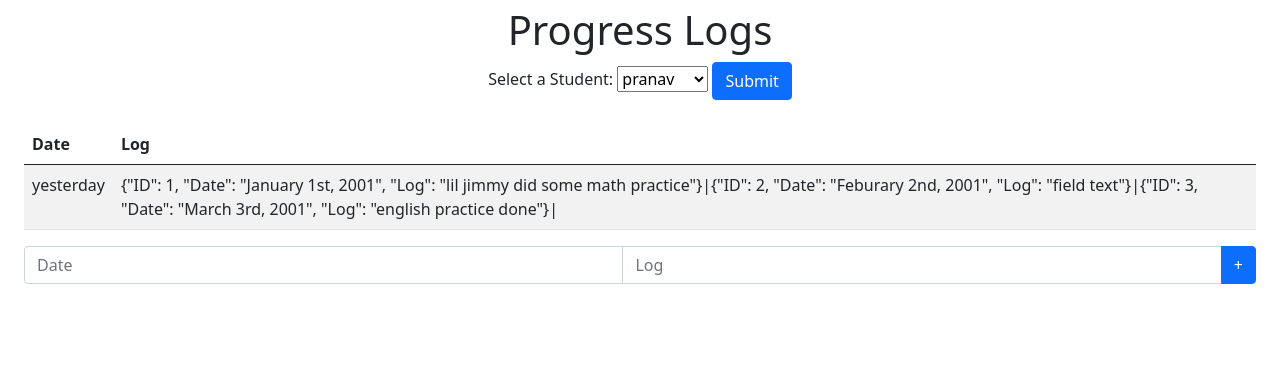
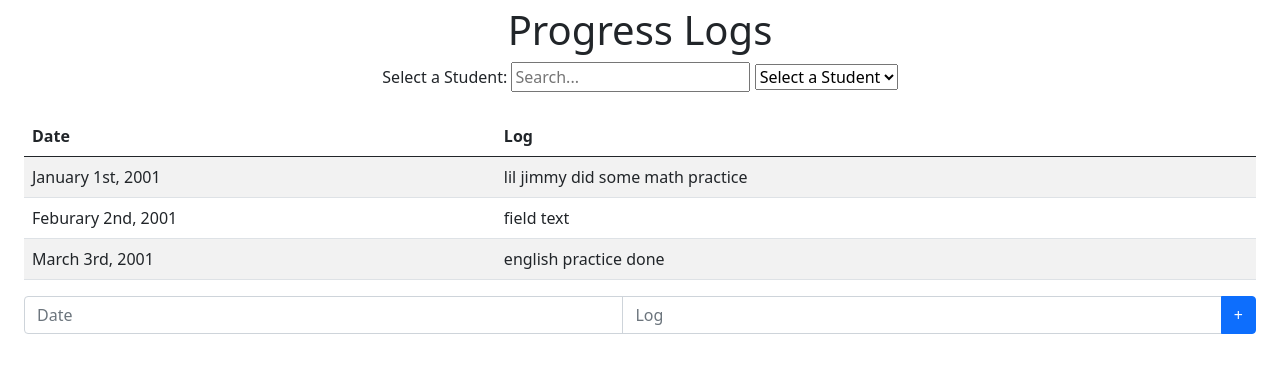
Before and after one commit to Vort3xed/SmartIEPV1, a Flask app: page /logs in a window 1280 px wide. Shown: the part 66-439 px from the top of the page. Run offline with Flask 3, Linux system fonts and the light colour scheme; a user stored in the database is signed in; some libraries are stand-ins or nearby versions.

Commit message:
progress logs with filter implemented

```diff
--- a/app.py
+++ b/app.py
@@ -1,4 +1,5 @@
 import re
+import json
 from flask import Flask, render_template, request, redirect, url_for, flash, Blueprint, session
 from flask_login import UserMixin, LoginManager, login_user, logout_user, login_required, current_user
 from werkzeug.security import generate_password_hash, check_password_hash
@@ -243,6 +244,7 @@ def removeobjective():
 def logs():
 	if request.method == 'POST':
 		student_selected = request.form["selectstudent"]
+
 		global STUDENT_LOG_NAME
 		global STUDENT_LOG_ID
 		#Get the student selected from the drop down menu and set the global variable STUDENT_LOG_NAME to the student selected
@@ -269,6 +271,9 @@ def terminatestudent():
 		#Query the student to be terminated
 
 		if student:
+			global STUDENT_LOG_ID
+			if (STUDENT_LOG_ID == student_id):
+				STUDENT_LOG_ID = 0
 			db.session.delete(student)
 			db.session.commit()
 			#Delete the student from the database and commit the changes
@@ -328,7 +333,7 @@ def createstudent():
 			flash('Student already exists')
 			#If the student already exists, flash a message and render the create student page again
 			return(render_template("createstudent.html"))
-		created_student = Students(name=name,grade=grade,dateofbirth=dateofbirth,tasks=tasks,logs="")
+		created_student = Students(name=name,grade=grade,dateofbirth=dateofbirth,tasks=tasks,logs='{"ID": 1, "Date": "Student Creation Date", "Log": "Initial Log"}|')
 		#Create the student
 
 		db.session.add(created_student)
@@ -427,6 +432,11 @@ def utility_processor():
 	return dict(parse_tasks=parse_tasks)
 #This method is used to parse the tasks from the database into a format that can be used by the HTML page.
 
+@app.context_processor
+def add_imports():
+    # Note: we only define the top-level module names!
+    return dict(json=json)
+
 def parse_student_tasks(newData):
     if (newData != ""):
         goalArrays = []
--- a/jsontesting.py
+++ b/jsontesting.py
@@ -1,6 +1,10 @@
 import json
 
-LOG_STRING = '{"ID": 1, "Date": "January 1st, 2001", "Log": "lil jimmy did some math practice"}|{"ID": 2, "Date": "Feburary 2nd, 2001", "Log": "field text"}|{"ID": 3, "Date": "March 3rd, 2001", "Log": "english practice done"}'
+LOG_STRING = '{"ID": 1, "Date": "January 1st, 2001", "Log": "lil jimmy did some math practice"}|{"ID": 2, "Date": "Feburary 2nd, 2001", "Log": "field text"}|{"ID": 3, "Date": "March 3rd, 2001", "Log": "english practice done"}|'
+
+
+
+
 
 LOGS = LOG_STRING.split("|")
 
--- a/templates/progresslogs.html
+++ b/templates/progresslogs.html
@@ -17,6 +17,35 @@
       {% include 'nav.html' %}
     </header>
 
+    <script>
+        function filterOptions() {
+          var input, filter, options, i;
+          input = document.getElementById("searchInput");
+          filter = input.value.toUpperCase();
+          options = document.getElementById("selectstudent").options;
+
+          for (i = 0; i < options.length; i++) {
+            if (options[i].text.toUpperCase().indexOf(filter) > -1) {
+              options[i].style.display = "";
+            } else {
+              options[i].style.display = "none";
+            }
+          }
+        }
+    </script>
+    <script>
+        function toggleButtonVisibility() {
+          var dropdown = document.getElementById("selectstudent");
+          var submitButton = document.getElementById("submitButton");
+
+          if (dropdown.value !== "") {
+            submitButton.style.display = "inline";
+          } else {
+            submitButton.style.display = "none";
+          }
+        }
+    </script>
+
     <body>
         <div class="content">
             &nbsp;
@@ -24,12 +53,14 @@
                 <h1 class="mt-5">Progress Logs</h1>
                 <form method = "post" action="/logs">
                     <label for="selectstudent">Select a Student:</label>
-                    <select id="selectstudent" name="selectstudent">
+                    <input type="text" id="searchInput" onkeyup="filterOptions()" placeholder="Search...">
+                    <select id="selectstudent" name="selectstudent" onchange="toggleButtonVisibility()" required>
+                        <option selected disabled hidden>Select a Student</option>
                         {% for student in students %}
                         <option>{{ student.name }}</option>
                         {% endfor %}
                     </select>
-                    <button class="btn btn-primary" type="submit">Submit</button>
+                    <button class="btn btn-primary" id="submitButton" type="submit" style="display: none;">Submit</button>
                 </form>
             </div>
             <div class="m-4">
@@ -44,12 +75,17 @@
                         </tr>
                     </thead>
                     <tbody>
+                        {% for json_unit in students[student_log_id - 1].logs[:-1].split("|") %}
                         <tr>
+                            <td>{{ json.loads(json_unit)['Date'] }}</td>
+                            <td>{{ json.loads(json_unit)['Log'] }}</td>
+                        </tr>
+                        <!-- <tr>
                             <td>yesterday</td>
                             <td>{{ students[student_log_id - 1].logs }}</td>
-
-                        </tr>
+                        </tr> -->
                         <!-- {{ students[student_log_id - 1] }} -->
+                        {% endfor %}
 
                     </tbody>
                 </table>
```
Also changed, not shown: instance/people.db.
